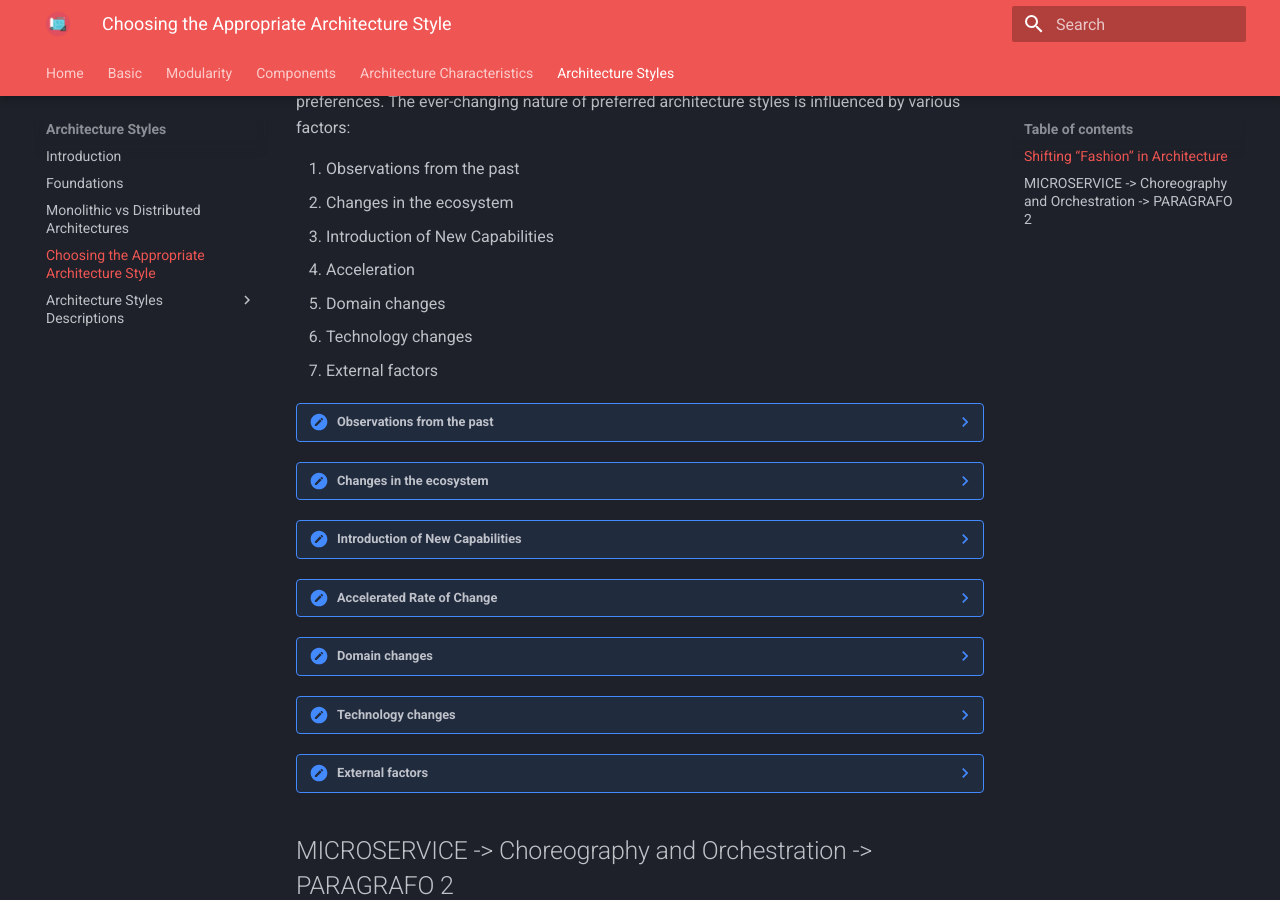
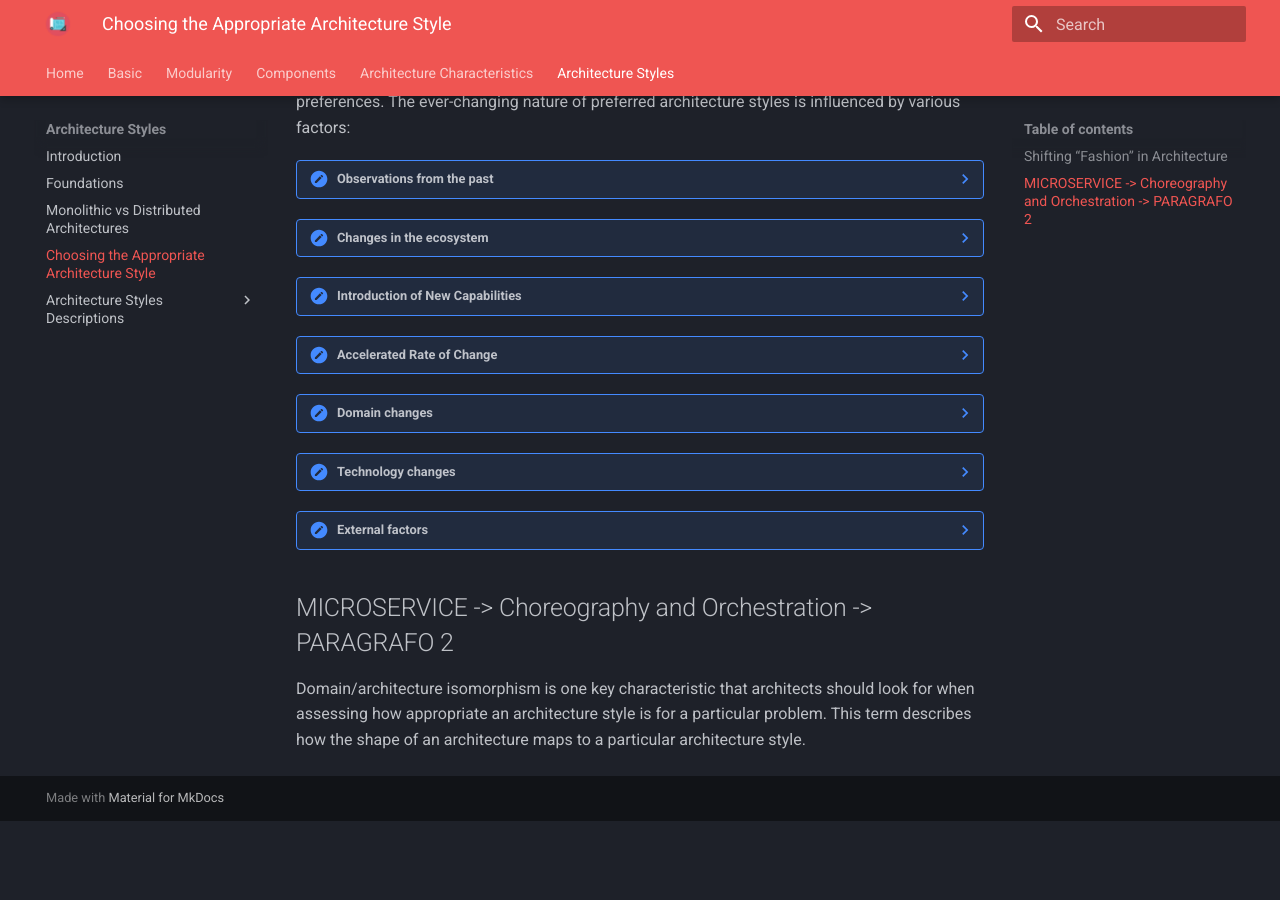
Before and after one commit to RomeroGabriel/mastering-software-architecture, an MkDocs documentation site: the page built from documentation/arch_styles/choosing_arch_style.md, in a window 1280 px wide and 900 px high, scrolled down 527 px. Built offline with MkDocs 1.6.1 and Material for MkDocs 9.7.7, drawn with Linux system fonts in a browser that asks for light colours; after the commit the page ends 1348 px from its top, so only the background shows below that.

Commit message:
removing the unnecessary list

```diff
--- a/documentation/arch_styles/choosing_arch_style.md
+++ b/documentation/arch_styles/choosing_arch_style.md
@@ -7,14 +7,6 @@ Even though the decision is deeply contextual, there are a few `pieces of genera
 ## Shifting “Fashion” in Architecture
 
 `Understanding the dynamic landscape of architecture trends is crucial for architects`, regardless of where an organization currently stands in terms of architectural preferences. The ever-changing nature of preferred architecture styles is influenced by various factors:
-
-1. Observations from the past
-1. Changes in the ecosystem
-1. Introduction of New Capabilities
-1. Acceleration
-1. Domain changes
-1. Technology changes
-1. External factors
 
 ??? note "Observations from the past"
     `New architecture styles often emerge from lessons learned and challenges faced in previous projects`. Architects draw from their past experiences to shape future systems, addressing deficiencies and optimizing design based on historical insights.
```
